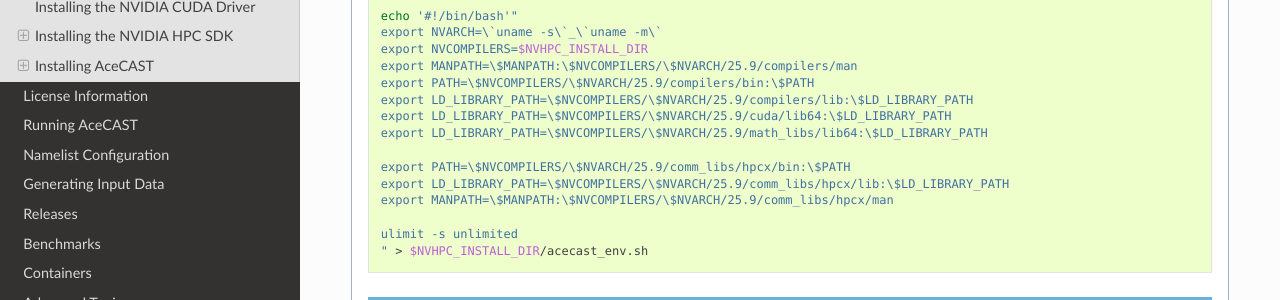
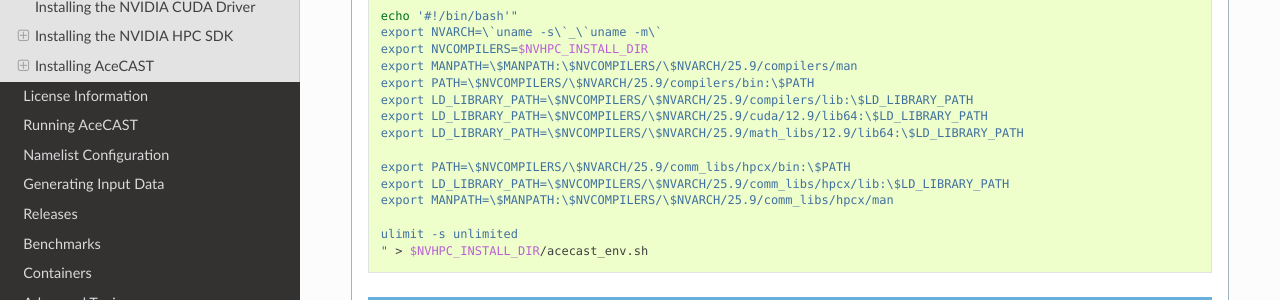
Before and after one commit to TempoQuestInc/AceCAST-Docs, a Sphinx documentation site: the page built from source/InstallationGuide.rst, in a window 1280 px wide and 900 px high, scrolled down 2154 px. Shown: the part 151-451 px from the top of the window. Built offline with Sphinx 7.4.7 and the Read the Docs theme 3.1.0, drawn with Linux system fonts in a browser that asks for light colours.

Commit message:
AceCAST environment script fix for cuda 12.9 runtime library paths in installation guide

```diff
--- a/source/InstallationGuide.rst
+++ b/source/InstallationGuide.rst
@@ -207,8 +207,8 @@
             export MANPATH=\$MANPATH:\$NVCOMPILERS/\$NVARCH/25.9/compilers/man
             export PATH=\$NVCOMPILERS/\$NVARCH/25.9/compilers/bin:\$PATH
             export LD_LIBRARY_PATH=\$NVCOMPILERS/\$NVARCH/25.9/compilers/lib:\$LD_LIBRARY_PATH
-            export LD_LIBRARY_PATH=\$NVCOMPILERS/\$NVARCH/25.9/cuda/lib64:\$LD_LIBRARY_PATH
-            export LD_LIBRARY_PATH=\$NVCOMPILERS/\$NVARCH/25.9/math_libs/lib64:\$LD_LIBRARY_PATH
+            export LD_LIBRARY_PATH=\$NVCOMPILERS/\$NVARCH/25.9/cuda/12.9/lib64:\$LD_LIBRARY_PATH
+            export LD_LIBRARY_PATH=\$NVCOMPILERS/\$NVARCH/25.9/math_libs/12.9/lib64:\$LD_LIBRARY_PATH
 
             export PATH=\$NVCOMPILERS/\$NVARCH/25.9/comm_libs/hpcx/bin:\$PATH
             export LD_LIBRARY_PATH=\$NVCOMPILERS/\$NVARCH/25.9/comm_libs/hpcx/lib:\$LD_LIBRARY_PATH
```
